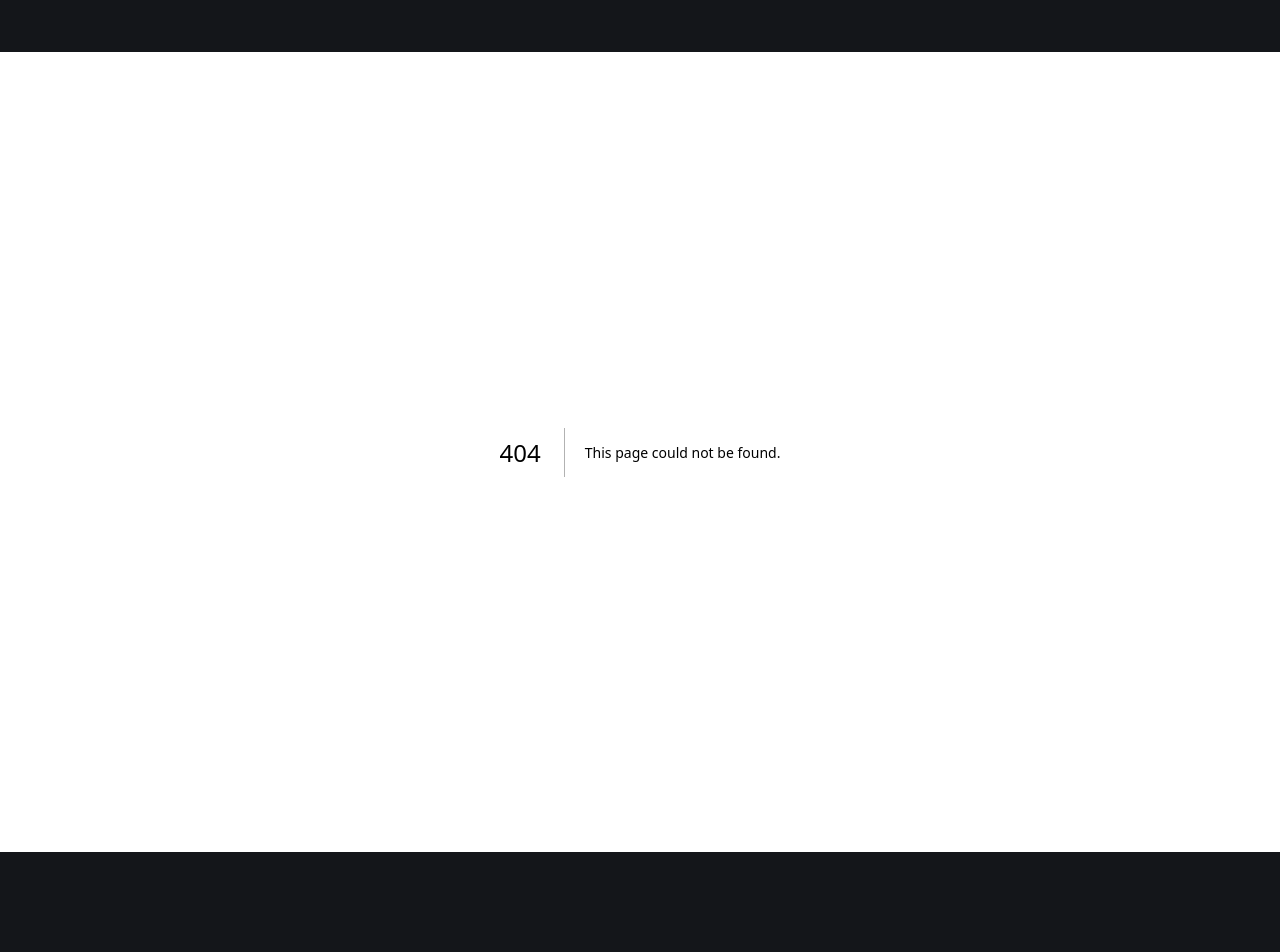
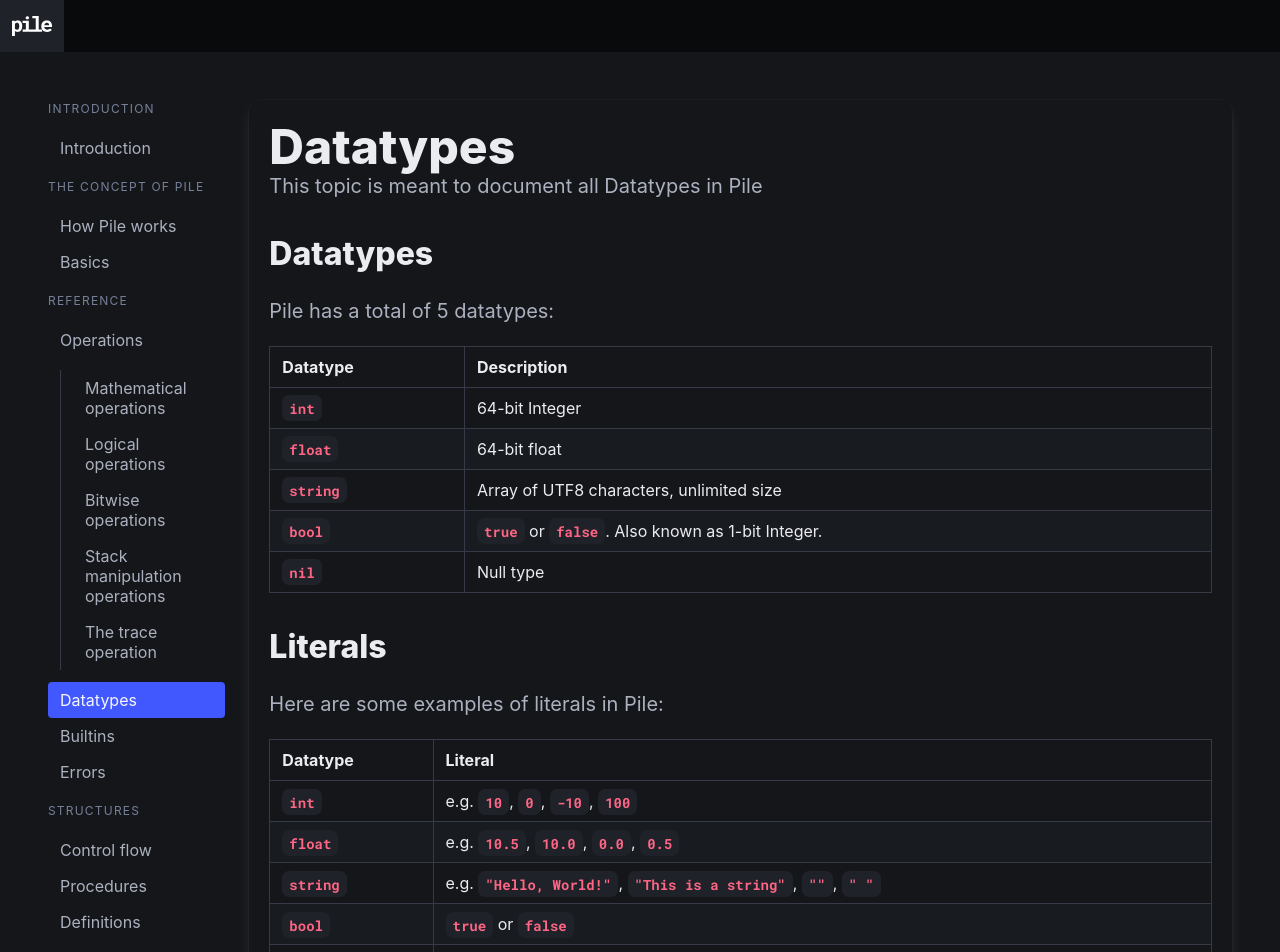
Before and after one commit to marc-dantas/pile-online, a Next.js app: page /docs/datatypes in a window 1280 px wide. Before the commit this address had no page. Shown: the top 952 px of the page. Before the commit the page ends 852 px from the top, so only its background shows below. Built offline with nearby package versions, Linux system fonts and the light colour scheme.

Commit message:
Datatypes page and builtins page

```diff
--- /dev/null
+++ b/src/app/docs/datatypes/page.tsx
@@ -0,0 +1,95 @@
+import DocsPage from "@/components/DocsPage";
+import { Title, Subtitle, Title2, Table, P } from "@/components/Docs";
+
+export default function Docs() {
+    return (
+        <DocsPage>
+            <Title>Datatypes</Title>
+            <Subtitle>This topic is meant to document all Datatypes in Pile</Subtitle>
+            <Title2>Datatypes</Title2>
+            <P>Pile has a total of 5 datatypes:</P>
+            <Table>
+                <thead className="has-text-weight-bold">
+                    <tr>
+                        <td>Datatype</td>
+                        <td>Description</td>
+                    </tr>
+                </thead>
+                <tbody>
+                    <tr>
+                        <td><code>int</code></td>
+                        <td>
+                            64-bit Integer
+                        </td>
+                    </tr>
+                    <tr>
+                        <td><code>float</code></td>
+                        <td>
+                            64-bit float
+                        </td>
+                    </tr>
+                    <tr>
+                        <td><code>string</code></td>
+                        <td>
+                            Array of UTF8 characters, unlimited size
+                        </td>
+                    </tr>
+                    <tr>
+                        <td><code>bool</code></td>
+                        <td>
+                            <code>true</code> or <code>false</code>. Also known as 1-bit Integer.
+                        </td>
+                    </tr>
+                    <tr>
+                        <td><code>nil</code></td>
+                        <td>
+                            Null type
+                        </td>
+                    </tr>
+                </tbody>
+            </Table>
+            <Title2>Literals</Title2>
+            <P>Here are some examples of literals in Pile:</P>
+            <Table>
+                <thead className="has-text-weight-bold">
+                    <tr>
+                        <td>Datatype</td>
+                        <td>Literal</td>
+                    </tr>
+                </thead>
+                <tbody>
+                    <tr>
+                        <td><code>int</code></td>
+                        <td>
+                            e.g. <code>10</code>, <code>0</code>, <code>-10</code>, <code>100</code>
+                        </td>
+                    </tr>
+                    <tr>
+                        <td><code>float</code></td>
+                        <td>
+                            e.g. <code>10.5</code>, <code>10.0</code>, <code>0.0</code>, <code>0.5</code>
+                        </td>
+                    </tr>
+                    <tr>
+                        <td><code>string</code></td>
+                        <td>
+                            e.g. <code>"Hello, World!"</code>, <code>"This is a string"</code>, <code>""</code>, <code>" "</code>
+                        </td>
+                    </tr>
+                    <tr>
+                        <td><code>bool</code></td>
+                        <td>
+                            <code>true</code> or <code>false</code>
+                        </td>
+                    </tr>
+                    <tr>
+                        <td><code>nil</code></td>
+                        <td>
+                            <code>nil</code>
+                        </td>
+                    </tr>
+                </tbody>
+            </Table>
+        </DocsPage>
+    )
+}
--- a/src/components/DocsSidebar.tsx
+++ b/src/components/DocsSidebar.tsx
@@ -51,10 +51,13 @@ export default function DocsSidebar({ children }: DocsSidebarProps) {
                             </SidebarGroup>
                         </li>
                         <li>
-                            <a href="/docs/error" className={isActive("/docs/error")}>Errors</a>
+                            <a href="/docs/datatypes" className={isActive("/docs/datatypes")}>Datatypes</a>
                         </li>
                         <li>
                             <a href="/docs/builtins" className={isActive("/docs/builtins")}>Builtins</a>
+                        </li>
+                        <li>
+                            <a href="/docs/error" className={isActive("/docs/error")}>Errors</a>
                         </li>
                     </SidebarGroup>
                     <SidebarGroup title="Structures">
```
Also changed, not shown: src/app/docs/builtins/page.tsx (+83 -2 lines).
